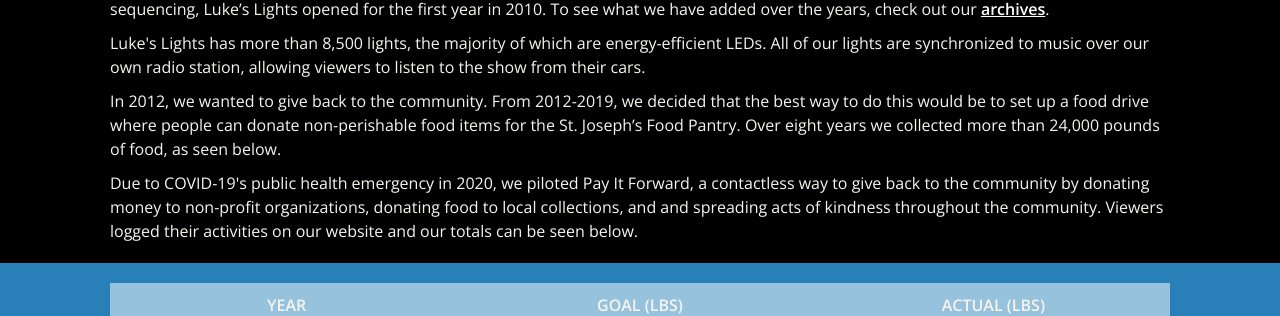
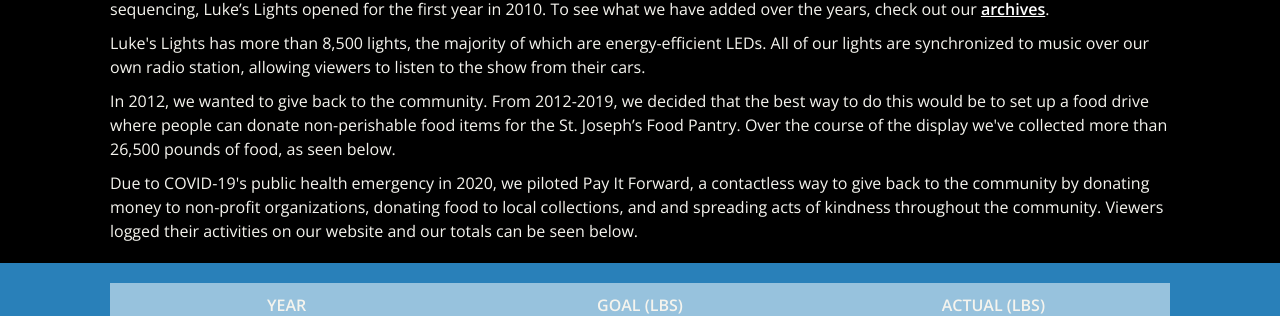
Before and after one commit to ldobson98/lukeslights, a Jekyll site: the page built from about_us.html, in a window 1280 px wide. Shown: the part 421-737 px from the top of the page. Built offline with Jekyll 4.4.1, drawn with Linux system fonts in a browser that asks for light colours; nearby versions of some CDN libraries.

Commit message:
Update about_us.html

```diff
--- a/about_us.html
+++ b/about_us.html
@@ -6,7 +6,7 @@ title: About Us
 	<p>Hi, I’m Luke Dobson.  I’m the creator behind Luke’s Lights, a computerized, residential light show that began in 2010.  The idea for the show began in 2009, when I wanted to bring the family’s holiday decorations to the next level.
 	After one year of planning, constructing, and sequencing, Luke’s Lights opened for the first year in 2010.  To see what we have added over the years, check out our <a href="videos/videos.html">archives</a>.</p>
 	<p>Luke's Lights has more than 8,500 lights, the majority of which are energy-efficient LEDs. All of our lights are synchronized to music over our own radio station, allowing viewers to listen to the show from their cars. </p>
-	<p>In 2012, we wanted to give back to the community.  From 2012-2019, we decided that the best way to do this would be to set up a food drive where people can donate non-perishable food items for the St. Joseph’s Food Pantry.  Over eight years we collected more than 24,000 pounds of food, as seen below.</p>
+	<p>In 2012, we wanted to give back to the community.  From 2012-2019, we decided that the best way to do this would be to set up a food drive where people can donate non-perishable food items for the St. Joseph’s Food Pantry.  Over the course of the display we've collected more than 26,500 pounds of food, as seen below.</p>
 	<p>Due to COVID-19's public health emergency in 2020, we piloted Pay It Forward, a contactless way to give back to the community by donating money to non-profit organizations, donating food to local collections, and and spreading acts of kindness throughout the community. Viewers logged their activities on our website and our totals can be seen below.</p>
 </div>
 <div class="donations">
```
